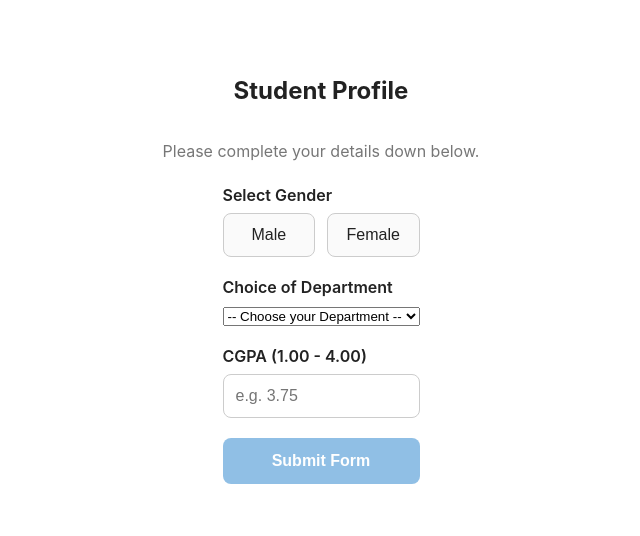
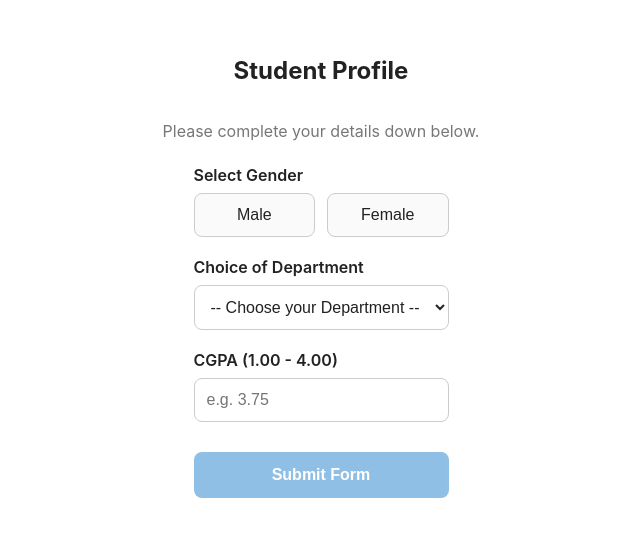
Before and after one commit to okmkacu/Telegram-Student-survey, a plain HTML site: page index.html in a window 1280 px wide. Shown: the whole page, without its empty margins (319-959 px from the left). Drawn offline with Linux system fonts and the light colour scheme; a script that the page names is missing.

Commit message:
Refactor CSS for app layout and button styles
Updated styles for the app layout and buttons.

```diff
--- a/style.css
+++ b/style.css
@@ -7,87 +7,31 @@ body {
   display: flex;
   justify-content: center;
 }
-#app {
-  width: 100%;
-  max-width: 400px;
-}
-.screen {
-  display: flex;
-  flex-direction: column;
-  align-items: center;
-  text-align: center;
-  padding-top: 40px;
-}
+#app { width: 100%; max-width: 400px; }
+.screen { display: flex; flex-direction: column; align-items: center; text-align: center; padding-top: 20px; }
 .hidden { display: none !important; }
-.subtitle {
-  color: var(--tg-theme-hint-color, #777777);
-  margin-bottom: 24px;
-}
-.input-group {
-  width: 100%;
-  text-align: left;
-  margin-bottom: 20px;
-}
-label {
-  display: block;
-  font-weight: 600;
-  margin-bottom: 8px;
-}
-.gender-options {
-  display: flex;
-  gap: 12px;
-}
+.subtitle { color: var(--tg-theme-hint-color, #777777); margin-bottom: 24px; }
+.input-group { width: 100%; text-align: left; margin-bottom: 20px; }
+label { display: block; font-weight: 600; margin-bottom: 8px; }
+.gender-options { display: flex; gap: 12px; }
 .gender-btn {
-  flex: 1;
-  padding: 12px;
-  border: 1px solid var(--tg-theme-hint-color, #ccc);
-  background: var(--tg-theme-secondary-bg-color, #fafafa);
-  color: var(--tg-theme-text-color, #222);
-  border-radius: 8px;
-  cursor: pointer;
-  font-size: 16px;
-  transition: all 0.2s;
+  flex: 1; padding: 12px; border: 1px solid var(--tg-theme-hint-color, #ccc);
+  background: var(--tg-theme-secondary-bg-color, #fafafa); color: var(--tg-theme-text-color, #222);
+  border-radius: 8px; cursor: pointer; font-size: 16px; transition: all 0.2s;
 }
 .gender-btn.selected {
-  background: var(--tg-theme-button-color, #2481cc);
-  color: var(--tg-theme-button-text-color, #fff);
+  background: var(--tg-theme-button-color, #2481cc); color: var(--tg-theme-button-text-color, #fff);
   border-color: var(--tg-theme-button-color, #2481cc);
 }
-input[type="number"] {
-  width: 100%;
-  box-sizing: border-box;
-  padding: 12px;
-  border-radius: 8px;
-  border: 1px solid var(--tg-theme-hint-color, #ccc);
-  background: var(--tg-theme-bg-color, #fff);
-  color: var(--tg-theme-text-color, #222);
-  font-size: 16px;
+input[type="number"], select {
+  width: 100%; box-sizing: border-box; padding: 12px; border-radius: 8px;
+  border: 1px solid var(--tg-theme-hint-color, #ccc); background: var(--tg-theme-bg-color, #fff);
+  color: var(--tg-theme-text-color, #222); font-size: 16px; outline: none;
 }
 button[type="submit"] {
-  width: 100%;
-  padding: 14px;
-  border-radius: 8px;
-  border: none;
-  background: var(--tg-theme-button-color, #2481cc);
-  color: var(--tg-theme-button-text-color, #fff);
-  font-size: 16px;
-  font-weight: bold;
-  cursor: pointer;
+  width: 100%; padding: 14px; border-radius: 8px; border: none;
+  background: var(--tg-theme-button-color, #2481cc); color: var(--tg-theme-button-text-color, #fff);
+  font-size: 16px; font-weight: bold; cursor: pointer; margin-top: 10px;
 }
-button[type="submit"]:disabled {
-  opacity: 0.5;
-  cursor: not-allowed;
-}
-.icon {
-  font-size: 48px;
-  margin-bottom: 16px;
-}
-.spinner {
-  border: 4px solid rgba(0,0,0,0.1);
-  width: 36px;
-  height: 36px;
-  border-radius: 50%;
-  border-left-color: var(--tg-theme-button-color, #2481cc);
-  animation: spin 1s linear infinite;
-}
-@keyframes spin { 0% { transform: rotate(0deg); } 100% { transform: rotate(360deg); } }
+button[type="submit"]:disabled { opacity: 0.5; cursor: not-allowed; }
+.icon { font-size: 48px; margin-bottom: 16px; }
```
